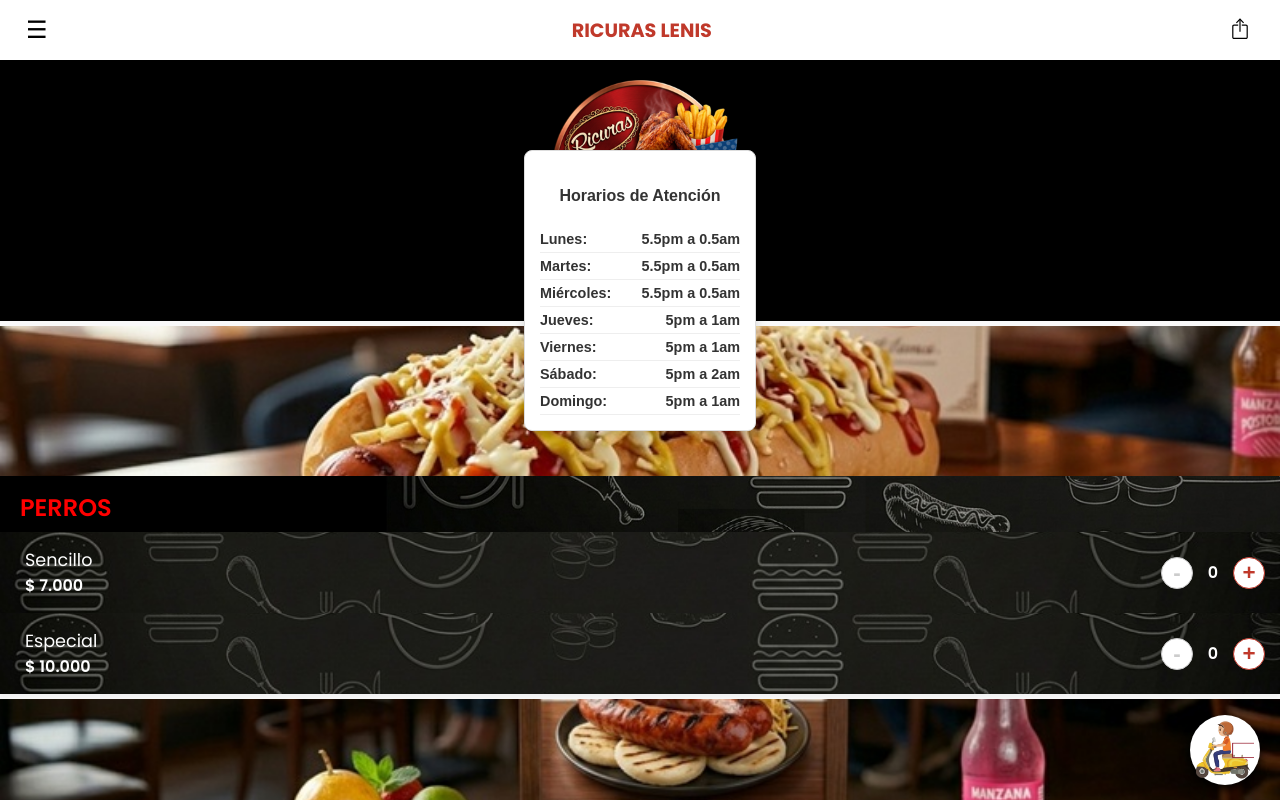
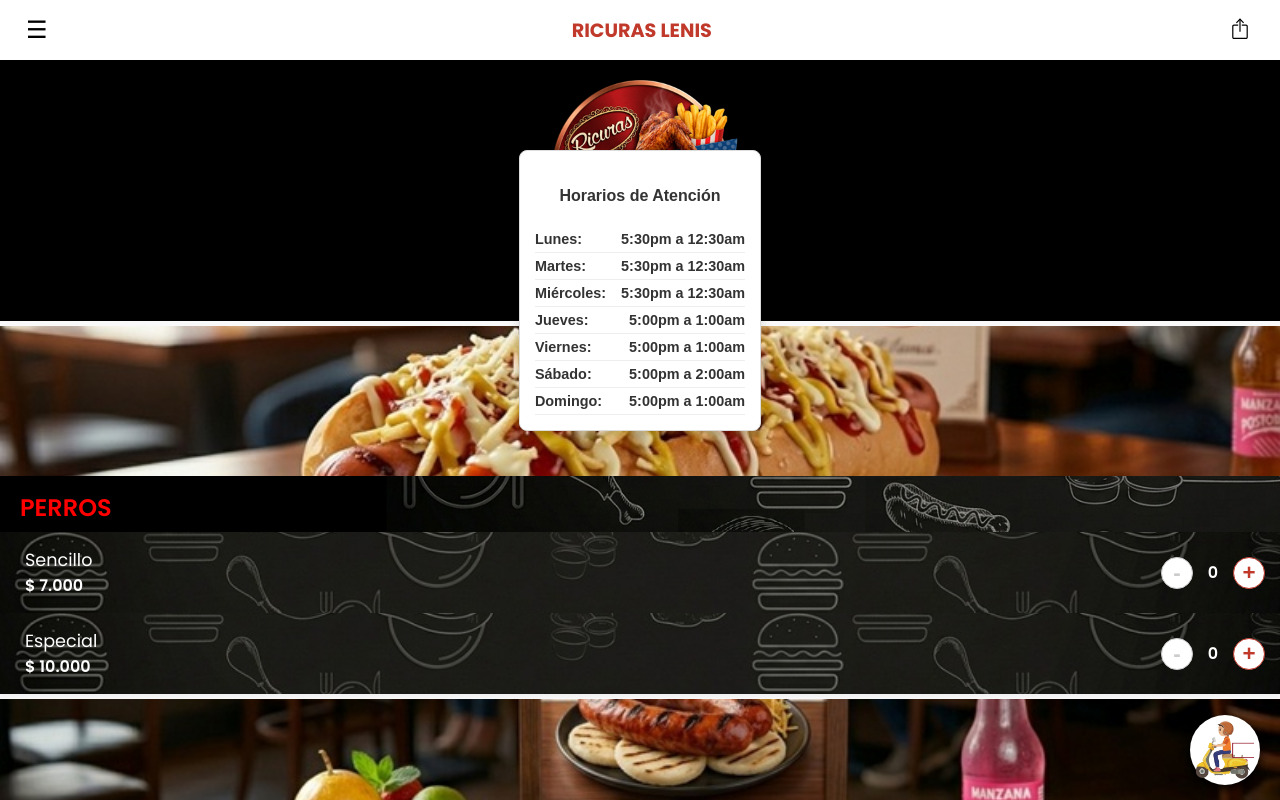
Before and after one commit to jacs-tech/ricuras-lenis, a website: page index.html in a window 1280 px wide. Both pictures are taken after a click on the element "Abierto". Shown: the top 800 px of the page. Drawn offline with Linux system fonts and the light colour scheme.

Commit message:
schedule fix

```diff
--- a/index.html
+++ b/index.html
@@ -786,7 +786,9 @@
 
 	    const ahora = new Date();
 	    const diaActual = ahora.getDay();
-	    const horaActual = ahora.getHours();
+	    // This part is key: convert current minutes into a decimal
+    	    // (e.g., 5:30 PM becomes 17.5)
+   	    const horaActual = ahora.getHours() + (ahora.getMinutes() / 60);
 
 	    let estaAbierto = false;
 	    const configHoy = horario[diaActual];
@@ -830,10 +832,15 @@
 	       	    const diaNombre = diasSemana[diaNum];
 
 	            const formatoHora = (hora) => {
-	                const suffix = hora >= 12 ? 'pm' : 'am';
-	                const h12 = hora % 12 || 12;
-	                return `${h12}${suffix}`;
-	            };
+			const hh = Math.floor(hora); // Get the whole number (e.g., 17)
+		        const mm = (hora % 1 === 0.5) ? "30" : "00"; // If there's a .5, it's 30 mins
+
+	                const suffix = hh >= 12 ? 'pm' : 'am';
+		        let h12 = hh % 12 || 12;
+
+		        // Only show minutes if they are not "00", or keep them for consistency
+		        return `${h12}:${mm}${suffix}`;
+		    };
 
 	            const li = document.createElement('li');
 	            li.style.display = "flex";
```
